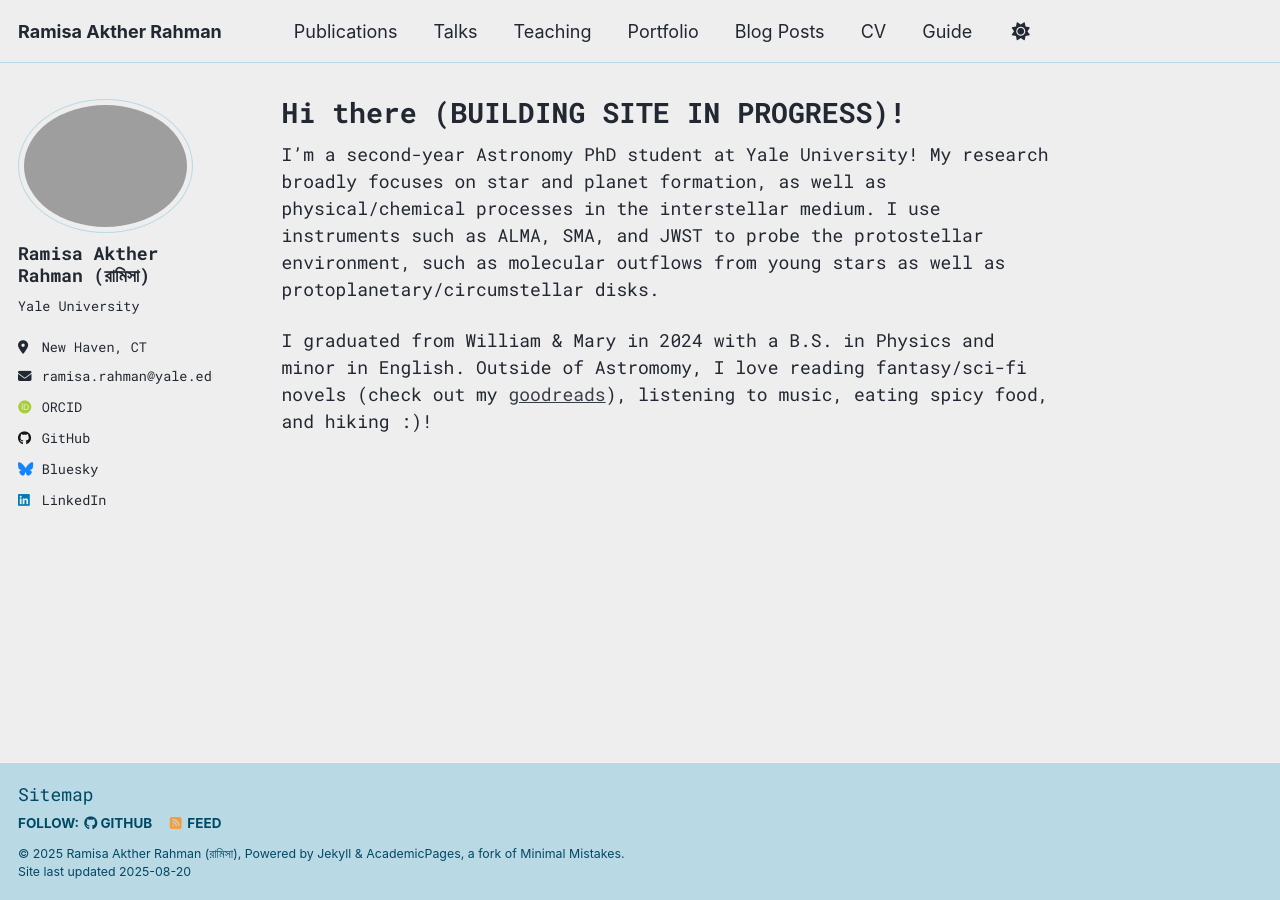
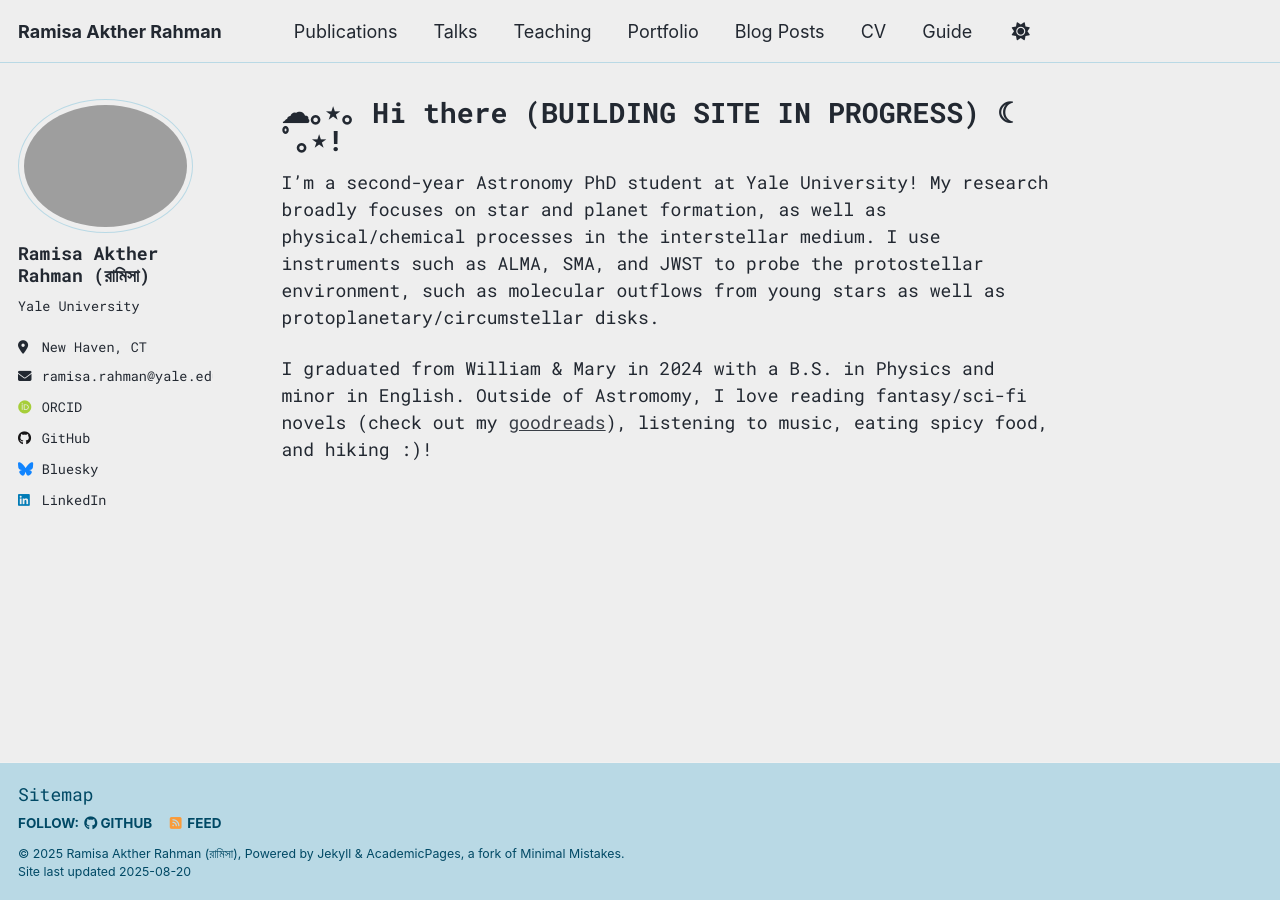
Before and after one commit to ramistarblob/ramistarblob.github.io, a Jekyll site: the page built from _pages/about.md, in a window 1280 px wide. Built offline with Jekyll 4.4.1, drawn with Linux system fonts in a browser that asks for light colours; some web fonts are replaced; a script that is not in the unit is left out.

```diff
--- a/_pages/about.md
+++ b/_pages/about.md
@@ -1,6 +1,6 @@
 ---
 permalink: /
-title: "Hi there (BUILDING SITE IN PROGRESS)!"
+title: "☁︎｡⋆｡ Hi there (BUILDING SITE IN PROGRESS) ☾ ﾟ｡⋆!"
 author_profile: true
 redirect_from:
   - /about/
```
